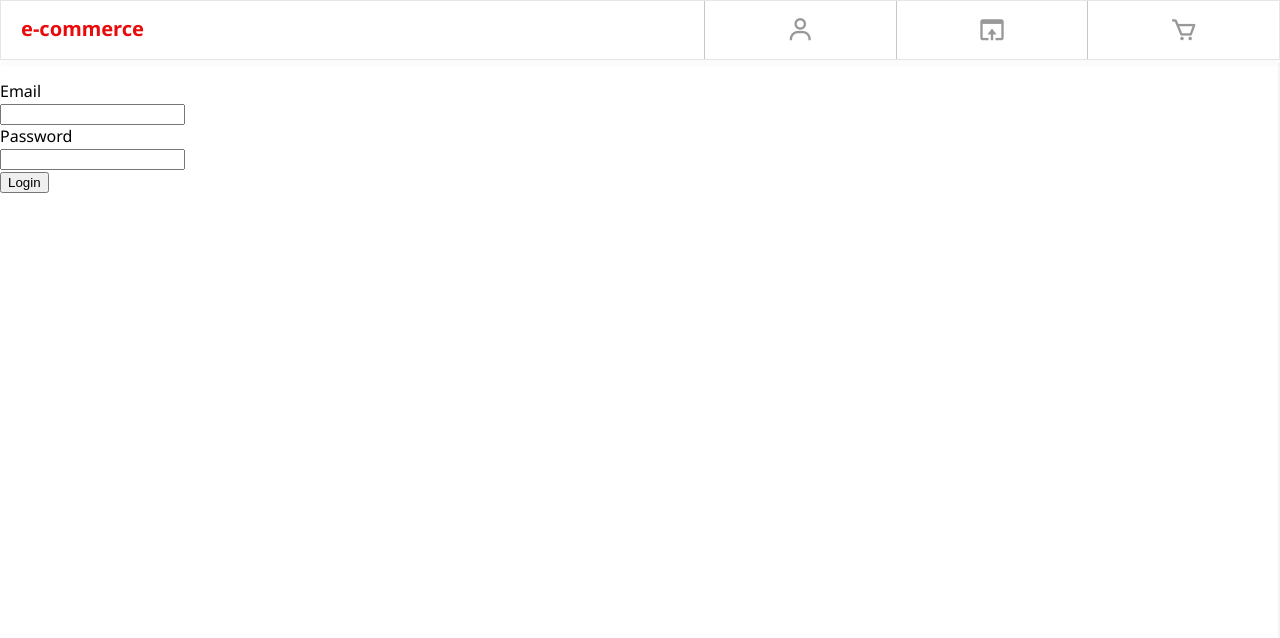
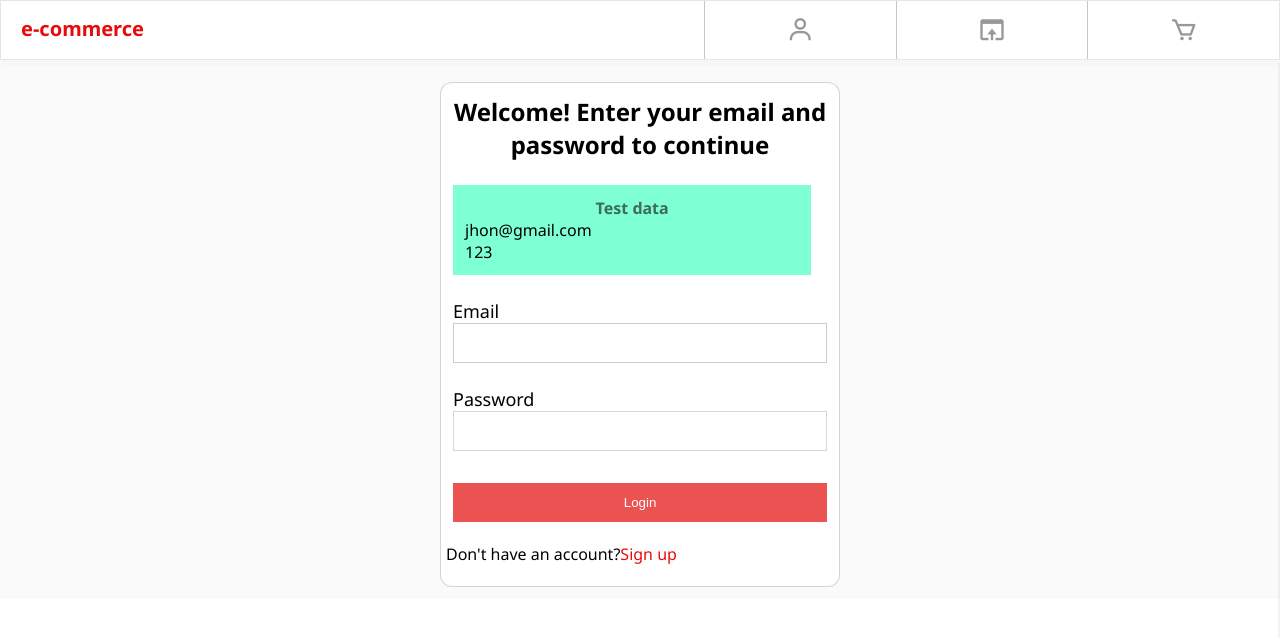
Before and after one commit to gerardoAcosta1/e-commerceReact, a React (Vite) app: page /#/login in a window 1280 px wide. Shown: the top 638 px of the page. Built offline with nearby package versions, Linux system fonts and the light colour scheme; no server answers; a web font is replaced by a local one.

Commit message:
falta register y purchases

```diff
--- a/src/App.jsx
+++ b/src/App.jsx
@@ -39,6 +39,7 @@ function App() {
       visibleA={visibleA}
       visible={visible}
       />
+
       <Routes>
         <Route path='/' element={<HomePage
          setVisibleA={setVisibleA}
@@ -46,8 +47,10 @@ function App() {
          visible={visible}
 
          />} />
-        <Route path='/register' element={<RegisterPage />} />
+
+        <Route path='/register' element={<RegisterPage /> } />
         <Route path='/login' element={<LoginPage />} />
+
         <Route path='/product/:id' element={<ProductIdPage />} />
       </Routes>
       <Routes>
@@ -60,12 +63,6 @@ function App() {
             />}>
             </Route>
             <Route path='/purchases' element={<CartPage
-              visible={visible}
-              count={count}
-              setVisible={setVisible}
-            />}>
-            </Route>
-            <Route path='/register' element={<CartPage
               visible={visible}
               count={count}
               setVisible={setVisible}
@@ -86,6 +83,7 @@ function App() {
           />}>
           </Route>
           <Route exact path='/' element={<AsideMovilPage/>}>
+
           </Route>
         </Route>
       </Routes>
--- a/src/componentes/shared/Header.jsx
+++ b/src/componentes/shared/Header.jsx
@@ -37,7 +37,7 @@ const a = document.addEventListener('click', clickFuera)
         </button>
 
         <button className='item__header'>
-          <Link to='/register'>
+          <Link to='/purchases'>
             <i class='bx bx-window-open bx-bg'></i>
           </Link>
         </button>
--- a/src/componentes/styles/LoginPage/LoginPage.css
+++ b/src/componentes/styles/LoginPage/LoginPage.css
@@ -1,3 +1,175 @@
+
+body{
+    overflow-x: hidden;
+}
+.container__main{
+
+    width: 100%;
+
+
+
+    padding-top: 70px;
+
+    display: flex;
+
+    justify-content: center;
+    align-items: center;
+
+    background-color: rgba(247, 247, 247, 0.59);
+
+
+}
+
 .container__login{
-    margin-top: 80px;
+
+
+    width: 400px;
+    height: 200px;
+    min-width: 250px;
+    height: 100%;
+    object-position: center;
+
+    display: flex;
+   justify-content: center;
+    flex-direction: column;
+
+    margin: 12px;
+
+    border: 1px solid rgba(61, 59, 59, 0.219);
+
+    border-radius: 12px;
+
+    background-color: white;
 }
+
+.container__welcome{
+
+    width: 100%;
+
+
+    padding: 12px 12px;
+}
+
+.welcome{
+
+    text-align: center;
+}
+
+.container__test-area{
+
+    width: 90%;
+
+    padding: 12px 12px 12px 12px;
+    margin: 12px;
+    background-color: aquamarine;
+
+}
+
+.test{
+    text-align: center;
+
+
+    color: rgba(25, 24, 24, 0.641);
+}
+
+.email__test{
+
+    width: 80%;
+
+}
+
+.password__test{
+ width: 80%;
+}
+
+.container__form__1{
+
+    width: 100%;
+
+    display: flex;
+    flex-direction: column;
+    align-items: start;
+
+}
+
+.login__section1__{
+    width: 100%;
+    max-width:400px;
+
+    padding: 12px;
+
+    display: flex;
+    align-items: start;
+    flex-direction: column;
+}
+
+.login__title__email{
+
+    display: inline-block;
+    font-size: 18px;
+}
+
+.input__email{
+
+    width: 80%;
+    min-width: 100%;
+    height: 40px;
+
+    border: none;
+
+    outline: none;
+
+    border: 1px solid rgba(100, 98, 98, 0.327);
+}
+
+.login__section2{
+
+    width: 100%;
+    max-width:400px;
+
+    padding: 12px;
+
+    display: flex;
+    align-items: start;
+    flex-direction: column;
+
+}
+.login__title__password{
+
+    display: inline-block;
+    font-size: 18px;
+}
+
+.input__password{
+
+    width: 100%;
+    min-width: 5px;
+    height: 40px;
+
+    border: none;
+
+    outline: none;
+
+    border: 1px solid rgba(132, 128, 128, 0.327);
+}
+.button__login{
+
+    width: 94%;
+
+    margin-left: 12px;
+    margin-right: 12px;
+    margin-top:20px;
+
+    padding: 12px;
+
+    border: none;
+
+    color: white;
+    background-color:rgb(235, 83, 83) ;
+}
+.pie__login{
+
+    width: 100%;
+
+    padding: 5px;
+}
--- a/src/componentes/styles/RegisterPage/RegisterPage.css
+++ b/src/componentes/styles/RegisterPage/RegisterPage.css
@@ -1,3 +1,51 @@
+
+body{
+    overflow-x: hidden;
+}
+.container__main{
+
+    width: 100%;
+
+
+
+    padding-top: 70px;
+
+    display: flex;
+
+    justify-content: center;
+    align-items: center;
+
+    background-color: rgba(247, 247, 247, 0.59);
+
+
+}
+
+.container__register1{
+
+
+    width: 400px;
+    height: 200px;
+    min-width: 250px;
+    height: 100%;
+    object-position: center;
+
+    display: flex;
+   justify-content: center;
+    flex-direction: column;
+
+    margin: 12px;
+
+    border: 1px solid rgba(61, 59, 59, 0.219);
+
+    border-radius: 12px;
+
+    background-color: white;
+}
 .container__register{
-    margin-top: 80px;
+    display: flex;
+    flex-direction: column;
 }
+.title__register{
+    width: 80%;
+    border: 1px solid black;
+}
--- a/src/pages/LoginPage.jsx
+++ b/src/pages/LoginPage.jsx
@@ -1,10 +1,14 @@
 import { useForm } from "react-hook-form"
 import useAuth from "../hooks/useAuth"
 import '../componentes/styles/LoginPage/LoginPage.css'
-import { useNavigate } from "react-router-dom"
+import { useNavigate, useSearchParams } from "react-router-dom"
+import RegisterPage from "./RegisterPage"
+import { useState } from "react"
+import { Link } from "react-router-dom"
 const LoginPage = () => {
 
   const { register, reset, handleSubmit } = useForm()
+  const [registerPage, setRegisterPage] = useState(false)
 
   const { loginUser } = useAuth()
   const navigate = useNavigate()
@@ -15,29 +19,63 @@ const LoginPage = () => {
       password: ''
     })
   }
+
+  const handleRegister = () => {
+    setRegisterPage(true)
+    navigate('/register')
+  }
   return (
-    <form onSubmit={(handleSubmit(submit))}>
 
-      <div className="container__login">
-
-        <label htmlFor="email">Email</label>
-
-        <input {...register('email')} type="email" id="email" />
+    <div className="container__main">
 
 
 
+      <div className="container__login">
         <div>
+        <div className="container__welcome">
+          <h2 className="welcome">Welcome! Enter your email and password to continue</h2>
+        </div>
+          <div className="container__test-area">
+            <h4 className="test">Test data</h4>
+            <ul className="container__dates">
+              <li className="email__test">jhon@gmail.com</li>
+              <li className="password__test">123</li>
+            </ul>
+          </div>
+          < form onSubmit={(handleSubmit(submit))}>
 
-          <label htmlFor="password">Password</label>
+            <div className="container__form__1">
+              <div className="login__section1__">
 
-          <input {...register('password')} type="password" id="password" />
+                <label className="login__title__email" htmlFor="email">Email</label>
+
+                <input className="input__email" {...register('email')} type="email" id="email" />
+
+              </div>
+              <div className="login__section2">
+
+                <label className="login__title__password" htmlFor="password">Password</label>
+
+                <input className="input__password" {...register('password')} type="password" id="password" />
+
+              </div>
+              <button className="button__login">Login</button>
+            </div>
+          </form>
+
+          <p className="pie__login">Don't have an account?<Link to={'/register'}>Sign up </Link></p>
+
+
+
 
         </div>
 
 
-      <button>Login</button>
       </div>
-    </form>
+
+    </div>
+
+
   )
 }
 
--- a/src/pages/RegisterPage.jsx
+++ b/src/pages/RegisterPage.jsx
@@ -7,7 +7,7 @@ const RegisterPage = () => {
 
   const { register, reset, handleSubmit } = useForm()
 
-  const {createUser} = useAuth()
+  const { createUser } = useAuth()
   const navigate = useNavigate()
   const submit = data => {
     createUser(data, navigate)
@@ -20,11 +20,17 @@ const RegisterPage = () => {
     })
   }
   return (
+
+    <div className="container__main">
+
+
+
+      <div className="container__register1">
         <form onSubmit={handleSubmit(submit)}>
 
           <div className="container__register">
 
-        <label htmlFor="firstname">First Name</label>
+            <label className="title__register" htmlFor="firstname">First Name</label>
 
             <input {...register('firstName')} type="text" id="firstname" />
 
@@ -32,7 +38,7 @@ const RegisterPage = () => {
 
           <div>
 
-        <label htmlFor="lastname">Last Name</label>
+            <label className="title__register"  htmlFor="lastname">Last Name</label>
 
             <input {...register('lastName')} type="text" id="lastname" />
 
@@ -40,23 +46,23 @@ const RegisterPage = () => {
 
           <div>
 
-        <label htmlFor="email">Email</label>
+            <label className="title__register"  htmlFor="email">Email</label>
 
-        <input {...register('email')}type="email" id="email" />
+            <input {...register('email')} type="email" id="email" />
 
           </div>
 
           <div>
 
-        <label htmlFor="password">Password</label>
+            <label className="title__register"  htmlFor="password">Password</label>
 
-        <input {...register('password')}type="password" id="password" />
+            <input {...register('password')} type="password" id="password" />
 
           </div>
 
           <div>
 
-        <label htmlFor="phone">Phone</label>
+            <label className="title__register"  htmlFor="phone">Phone</label>
 
             <input {...register('phone')} type="text" id="phone" />
 
@@ -65,6 +71,8 @@ const RegisterPage = () => {
           <button>Create User</button>
 
         </form>
+      </div>
+    </div>
   )
 }
 
```
Lines whose indentation alone changed are shown as unchanged.
